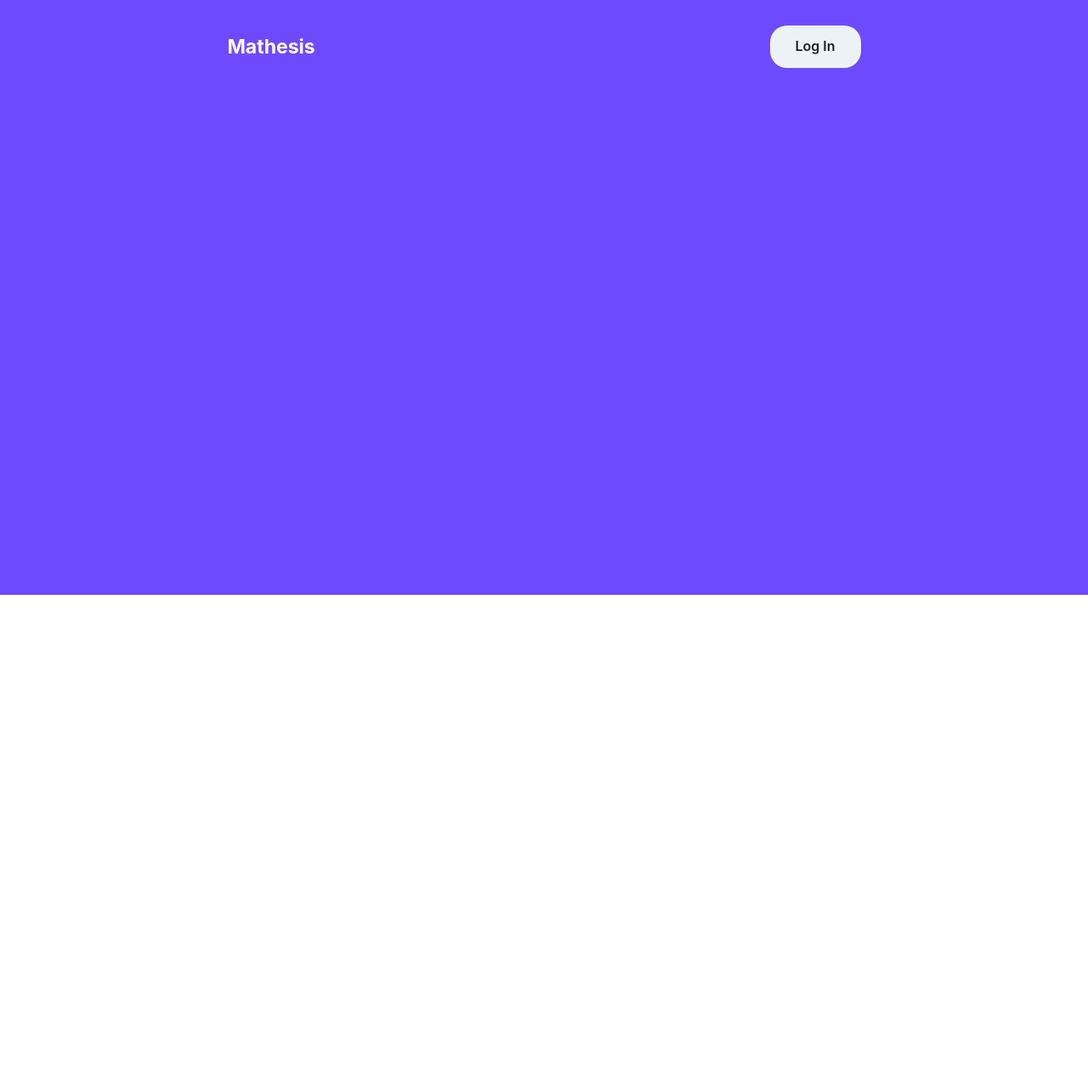
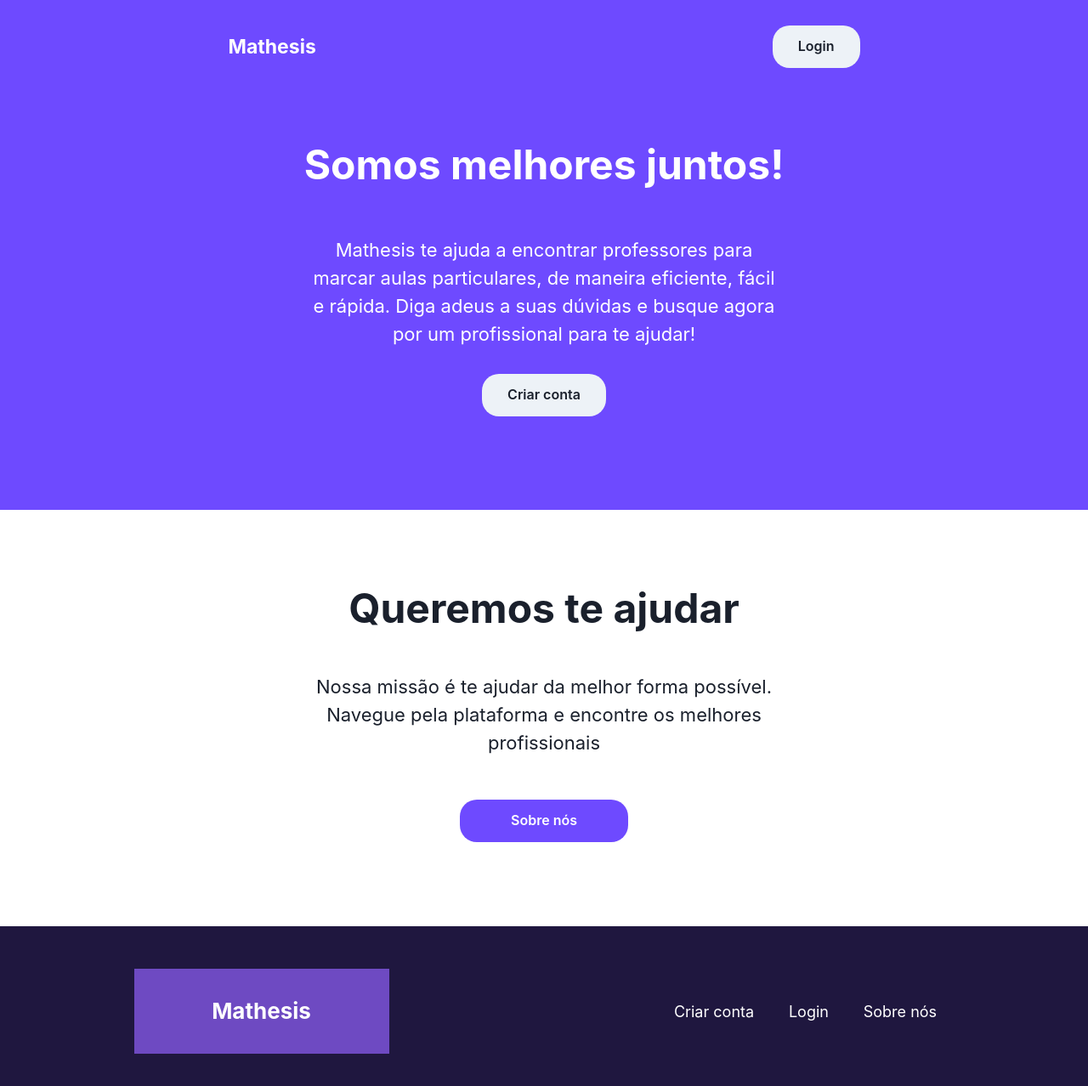
Before and after one commit to Mathesis-dev/mathesis-front-end, a React (Vite) app: page / in a window 1280 px wide. Shown: the top 1278 px of the page at 85% size. Before the commit the page ends 800 px from the top, so only its background shows below. Built offline with nearby package versions, Linux system fonts and the light colour scheme.

Commit message:
🚧 landing page layout

```diff
--- a/src/pages/Landing/index.tsx
+++ b/src/pages/Landing/index.tsx
@@ -1,6 +1,11 @@
-import { Button, CardHeader, Flex } from "@chakra-ui/react";
+import { Button, Flex, Text } from "@chakra-ui/react";
+import { useState } from "react";
+
+const bgColors = ["#6E4AC2", "#00A6CE", "#ff3333", "#ffff00"];
 
 function Landing() {
+  const [selectedColor, setSelectedColor] = useState(bgColors[0]);
+
   return (
     <>
       <Flex
@@ -8,14 +13,22 @@ function Landing() {
         bg={"#6E4AFF"}
         justify={"space-around"}
         align={"center"}
-        h={"110px"}
+        h={{ base: "0px", md: "0px", lg: "110px" }}
       >
         <Flex color={"white"} fontWeight={"bold"} fontSize={"23px"}>
           Mathesis
         </Flex>
         <Flex>
-          <Button borderRadius={"20px"} paddingX={"30px"} paddingY={"25px"}>
-            Log In
+          <Button
+            borderRadius={"20px"}
+            paddingX={"30px"}
+            paddingY={"25px"}
+            _hover={{
+              color: "white",
+              bg: "black",
+            }}
+          >
+            Login
           </Button>
         </Flex>
       </Flex>
@@ -23,10 +36,120 @@ function Landing() {
       <Flex
         w={"100%"}
         bg={"#6E4AFF"}
+        align={"center"}
+        h={{ base: "0px", xl: "490px", "2xl": "590px" }}
+        direction={"column"}
+      >
+        <Text
+          color={"white"}
+          fontWeight={"bold"}
+          fontSize={{ base: "0px", md: "48px" }}
+          textAlign={"center"}
+          paddingY={{ base: "0px", md: "48px" }}
+        >
+          Somos melhores juntos!
+        </Text>
+
+        <Text
+          color={"white"}
+          width={{ base: "0px", md: "560px" }}
+          textAlign={"center"}
+          fontSize={{ base: "0px", md: "22px" }}
+        >
+          Mathesis te ajuda a encontrar professores para marcar aulas
+          particulares, de maneira eficiente, fácil e rápida. Diga adeus a suas
+          dúvidas e busque agora por um profissional para te ajudar!
+        </Text>
+
+        <Button
+          marginTop={{ base: "0px", md: "30px" }}
+          borderRadius={"20px"}
+          paddingX={"30px"}
+          paddingY={"25px"}
+          _hover={{
+            color: "white",
+            bg: "black",
+          }}
+        >
+          Criar conta
+        </Button>
+      </Flex>
+      <Flex
+        w={"100%"}
+        bg={"white"}
+        align={"center"}
+        h={{ base: "0px", xl: "490px", "2xl": "590px" }}
+        direction={"column"}
+      >
+        <Text
+          fontWeight={"bold"}
+          fontSize={{ base: "0px", md: "48px" }}
+          textAlign={"center"}
+          paddingTop={{ base: "0px", md: "80px" }}
+          paddingBottom={{ base: "0px", md: "40px" }}
+        >
+          Queremos te ajudar
+        </Text>
+        <Text
+          width={{ base: "0px", md: "560px" }}
+          textAlign={"center"}
+          fontSize={{ base: "0px", md: "22px" }}
+        >
+          Nossa missão é te ajudar da melhor forma possível. Navegue pela
+          plataforma e encontre os melhores profissionais
+        </Text>
+        <Button
+          background={"#6E4AFF"}
+          marginTop={{ base: "0px", md: "50px" }}
+          borderRadius={"20px"}
+          paddingX={"60px"}
+          paddingY={"25px"}
+          color={"white"}
+          _hover={{
+            background: "#6E4AFF",
+          }}
+        >
+          Sobre nós
+        </Button>
+      </Flex>
+      <Flex
+        w={"100%"}
+        align={"center"}
         justify={"space-around"}
-        align={"center"}
-        h={"590px"}
-      ></Flex>
+        h={{ base: "0px", xl: "200px", "2xl": "590px" }}
+        bg={"#1F173F"}
+      >
+        <Button
+          borderRadius={"0px"}
+          width={"300px"}
+          height={"100px"}
+          bg={selectedColor}
+          color={"white"}
+          fontSize={"26px"}
+          fontWeight={"bold"}
+          onMouseOver={() =>
+            setSelectedColor(
+              bgColors[Math.floor(Math.random() * bgColors.length)]
+            )
+          }
+          _hover={{
+            backgroundColor: selectedColor,
+          }}
+        >
+          Mathesis
+        </Button>
+        <Flex width={"350px"} justify={"space-around"}>
+          <Text color={"white"} fontSize={"18px"}>
+            Criar conta
+          </Text>
+          <Text color={"white"} fontSize={"18px"}>
+            Login
+          </Text>
+          <Text color={"white"} fontSize={"18px"}>
+            Sobre nós
+          </Text>
+        </Flex>
+      </Flex>
     </>
   );
 }
```
